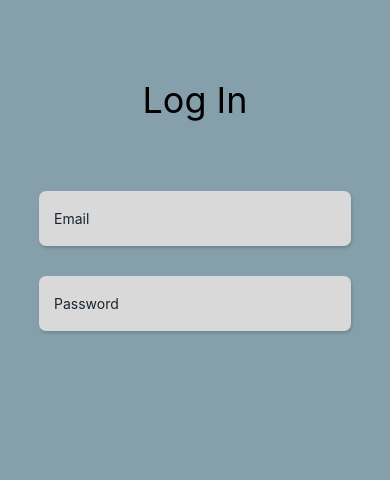
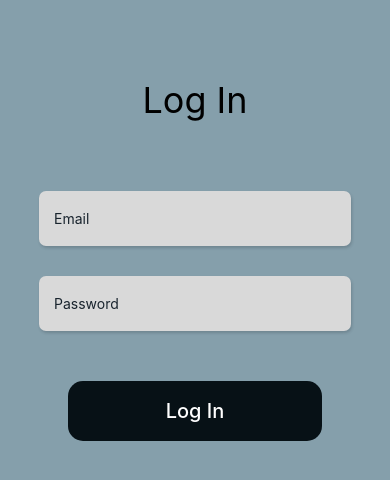
Before and after one commit to glin18/journal-app, a React Native app: screen /Login in a window 390 px wide. Shown: the top 480 px of the page. Built offline with nearby package versions, Linux system fonts and the light colour scheme.

Commit message:
Add login button

```diff
--- a/screens/Login.tsx
+++ b/screens/Login.tsx
@@ -1,4 +1,11 @@
-import { View, StyleSheet, Text, SafeAreaView, TextInput } from "react-native";
+import {
+  View,
+  StyleSheet,
+  Text,
+  SafeAreaView,
+  TextInput,
+  TouchableOpacity,
+} from "react-native";
 import React from "react";
 
 const Login = () => {
@@ -15,6 +22,9 @@ const Login = () => {
         placeholder="Password"
         placeholderTextColor="#19242E"
       />
+      <TouchableOpacity style={styles.loginButton}>
+        <Text style={styles.loginButtonText}>Log In</Text>
+      </TouchableOpacity>
     </SafeAreaView>
   );
 };
@@ -43,6 +53,22 @@ const styles = StyleSheet.create({
     shadowOpacity: 0.2,
     shadowRadius: 3,
   },
+  loginButton: {
+    marginTop: "5%",
+    backgroundColor: "#071116",
+    padding: 10,
+    width: "65%",
+    height: 60,
+    borderRadius: 15,
+    justifyContent: "center",
+    alignItems: "center",
+  },
+  loginButtonText: {
+    color: "white",
+    textAlign: "center",
+    fontWeight: "500",
+    fontSize: 20,
+  },
 });
 
 export default Login;
```
